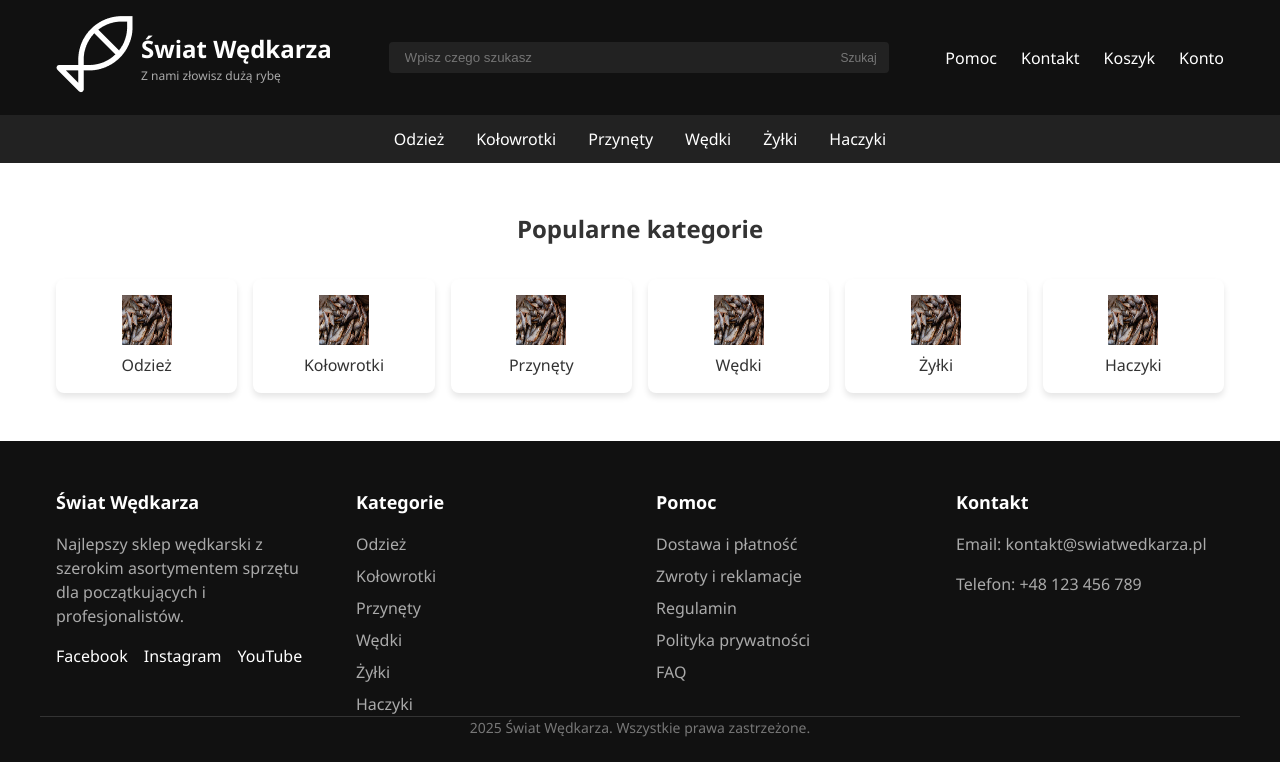
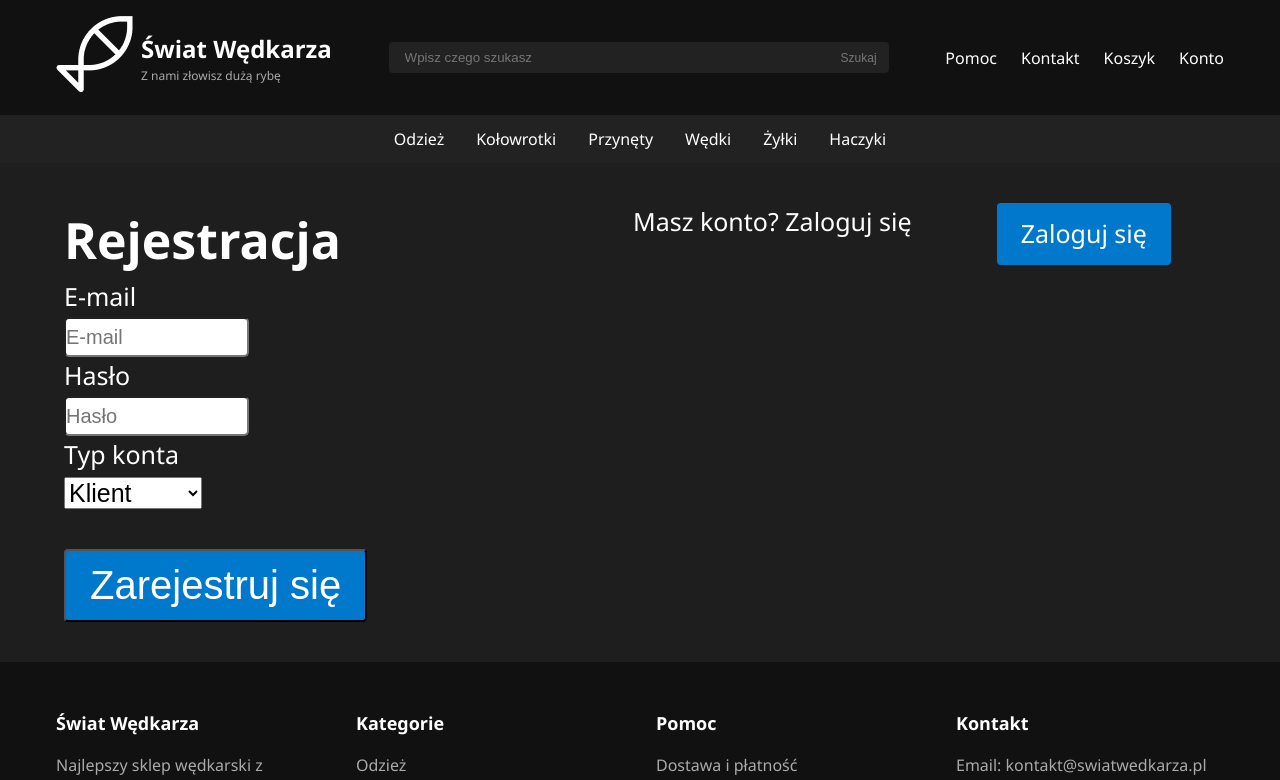
Before and after one commit to PawelK1P/Webowka, a React (Create React App) app: page /Registration in a window 1280 px wide. Shown: the top 780 px of the page. Built offline with nearby package versions, Linux system fonts and the light colour scheme; the HTML template or start-up script is replaced by a standard one.

Commit message:
Add files via upload

```diff
--- a/src/App.js
+++ b/src/App.js
@@ -6,24 +6,26 @@ import Navbar from "./components/Navbar";
 import Footer from "./components/Footer";
 import Main from "./components/Main";
 import Categories from "./components/Categories";
-import Account from "./components/Account";
+import Registration from "./components/Registration";
 import ProductPage from "./components/ProductPage";
+import Login from "./components/Login";
 
 function App() {
   const location = useLocation(); // Służy do uzyskania aktualnej lokalizacji
   return (
     <div className="app">
-      {location.pathname !== "/account" && <Navbar />} {/* Renderuje Navbar tylko jeśli nie znajdujesz się na stronie Account */}
+      {location.pathname !== "/Registration" && location.pathname!=="/Login" && <Navbar />} {/* Renderuje Navbar tylko jeśli nie znajdujesz się na stronie Registration */}
       <main>
         <Routes>
-          <Route path="/account" element={<Account />} /> {/*obsługa przejścia do Account*/}
+          <Route path="/Registration" element={<Registration />} /> {/*obsługa przejścia do Registration*/}
           <Route path="/" element={<Main />} /> {/* Główna strona */}
+          <Route path="/Login" element={<Login />} /> {/* Login */}
           {/* Można dodać inne przejścia tutaj */}
           <Route path="/ProductPage" element={<ProductPage />} />
         </Routes>
-        {location.pathname !== "/account" && location.pathname !== "/ProductPage" && <Categories />} {/* Renderuj Categories tylko jeśli nie znajdujesz się na stronie Account */}
+        {location.pathname !== "/Registration" && location.pathname !== "/ProductPage" && <Categories />} {/* Renderuj Categories tylko jeśli nie znajdujesz się na stronie Registration */}
       </main>
-      {location.pathname !== "/account" && location.pathname !== "/ProductPage" &&  <Footer />} {/* Renderuj Footer tylko jeśli nie znajdujesz się na stronie Account */}
+      {location.pathname !== "/Registration" && location.pathname !== "/ProductPage" &&  <Footer />} {/* Renderuj Footer tylko jeśli nie znajdujesz się na stronie Registration */}
     </div>
   );
 }
--- /dev/null
+++ b/src/components/Login.js
@@ -0,0 +1,92 @@
+import React, { useState } from 'react'; //useState zarządza komponentem
+import Navbar from "./Navbar";
+import Footer from "./Footer";
+import "../styles.css";
+import { Link } from 'react-router-dom';
+
+function Login() {
+  // zapis formularza w komponencie
+  const [formData, setFormData] = useState({ // formData - zapisuje dane, setFormData - aktualizuje formData, useState - zapisuje początkowe wartości
+    email: "",
+    password: "",
+    role: "client",
+    loading: false //ustawienie wartości początkowej dla paska ładowania
+  });
+
+  // Obsługa zmiany wartości w formularzu:
+  const handleChange = (e) => {
+    const { name, value } = e.target;
+    setFormData(prevState => ({
+      ...prevState,
+      [name]: value
+    }));
+  };
+
+  // Obsługa wysyłania formularza:
+  const handleSubmit = (event) => {
+    event.preventDefault(); //zapobiega przeładowaniu strony po wysłaniu formularza
+    setFormData(prevState => ({
+      ...prevState,
+      loading: true,
+    })); // pokazanie paska ładowania
+
+    // Symulacja opóźnienia
+    setTimeout(() => {
+      console.log(formData);
+
+      // Po zakończeniu procesu ładowania, pokaż alert i zakończ ładowanie
+      setFormData(prevState => ({
+        ...prevState,
+        loading: false,
+      }));
+
+      // Wyświetlenie alertu po zakończeniu rejestracji
+      alert("Logowanie zakończone pomyślnie!");
+    }, 2000);
+  };
+  return (
+    <>
+      <Navbar />
+      <div className="registration">
+      <div className="registration-form">
+        <h1>Logowanie</h1>
+        <form onSubmit={handleSubmit}>
+          <p>E-mail</p>
+          <input
+            type="email" className='text'
+            name="email"
+            value={formData.email}
+            onChange={handleChange}
+            required
+            placeholder='E-mail'
+          />
+          <p>Hasło</p>
+          <input
+            type="password" className='text'
+            name="password"
+            value={formData.password}
+            onChange={handleChange}
+            required
+            placeholder='Hasło'
+          />
+          <br /><br />
+          <input
+            type="submit"
+            value="Zaloguj się"
+            disabled={formData.loading}
+          />
+
+          {formData.loading && (
+            <div style={{ marginTop: 5, fontWeight: "bold" }}>Ładowanie...</div>
+          )}
+        </form>
+        </div>
+
+        <p>Nie masz konta? Utwórz je</p><div className='login'><Link to="/Registration">Rejestracja</Link></div>
+      </div>
+      <Footer />
+    </>
+  );
+};
+
+export default Login;
--- a/src/components/Navbar.js
+++ b/src/components/Navbar.js
@@ -1,11 +1,24 @@
+import React, { useState } from 'react';
 import icon from '../assets/ikona.png';
 import { Link } from 'react-router-dom'; // import komponentu Link (służy do obsługi routingu, dzięki któremu można się przenosić między stronami)
 function Navbar() {
+  const [showOptions, setShowOptions] = useState(false); // Stan do zarządzania widocznością opcji
+
+  const handleMouseEnter = () => {
+    setShowOptions(true);
+  };
+
+  const handleMouseLeave = () => {
+    setShowOptions(false);
+  };
+
+
   return (
     <header>
       {/*Pierwszy pasek*/}
       <div className="top-bar">
         {/*Logo sklepu*/}
+        <Link to="/">
         <div className="logo">
           <span><img src={icon} alt="Fish icon"/></span>
           <div>
@@ -13,6 +26,7 @@ function Navbar() {
             <p>Z nami złowisz dużą rybę</p>
           </div>
         </div>
+        </Link>
       {/*Wyszukiwarka*/}
         <div className="search">
           <input type="text" placeholder="Wpisz czego szukasz" />
@@ -24,7 +38,16 @@ function Navbar() {
           <a href="#">Pomoc</a>
           <a href="#">Kontakt </a>
           <a href="#">Koszyk </a>
-          <Link to="/account">Konto</Link> {/*Link to jest używane jako "załącznik", odsyła do Account.js*/}
+
+
+          {/* Konto z rozwijanym menu */}
+          <div
+            onMouseEnter={handleMouseEnter}
+            onMouseLeave={handleMouseLeave}
+            style={{ position: 'relative' }} // Umożliwia pozycjonowanie selecta
+          >
+            <Link to="/Registration">Konto</Link>
+          </div>
         </nav>
       </div>
     {/*Nawigacja kategorii*/}
--- /dev/null
+++ b/src/components/Registration.js
@@ -0,0 +1,103 @@
+import React, { useState } from 'react'; //useState zarządza komponentem
+import Navbar from "./Navbar";
+import Footer from "./Footer";
+import "../styles.css";
+import { Link } from 'react-router-dom';
+
+function Registration() {
+  // zapis formularza w komponencie
+  const [formData, setFormData] = useState({ // formData - zapisuje dane, setFormData - aktualizuje formData, useState - zapisuje początkowe wartości
+    email: "",
+    password: "",
+    role: "client",
+    loading: false //ustawienie wartości początkowej dla paska ładowania
+  });
+
+  // Obsługa zmiany wartości w formularzu:
+  const handleChange = (e) => {
+    const { name, value } = e.target;
+    setFormData(prevState => ({
+      ...prevState,
+      [name]: value
+    }));
+  };
+
+  // Obsługa wysyłania formularza:
+  const handleSubmit = (event) => {
+    event.preventDefault(); //zapobiega przeładowaniu strony po wysłaniu formularza
+    setFormData(prevState => ({
+      ...prevState,
+      loading: true,
+    })); // pokazanie paska ładowania
+
+    // Symulacja opóźnienia
+    setTimeout(() => {
+      console.log(formData);
+
+      // Po zakończeniu procesu ładowania, pokaż alert i zakończ ładowanie
+      setFormData(prevState => ({
+        ...prevState,
+        loading: false,
+      }));
+
+      // Wyświetlenie alertu po zakończeniu rejestracji
+      alert("Rejestracja zakończona pomyślnie!");
+    }, 2000);
+  };
+  return (
+    <>
+      <Navbar />
+      <div className="registration">
+      <div className="registration-form">
+        <h1>Rejestracja</h1>
+        <form onSubmit={handleSubmit}>
+          <p>E-mail</p>
+          <input
+            type="email" className='text'
+            name="email"
+            value={formData.email}
+            onChange={handleChange}
+            required
+            placeholder='E-mail'
+          />
+          <p>Hasło</p>
+          <input
+            type="password" className='text'
+            name="password"
+            value={formData.password}
+            onChange={handleChange}
+            required
+            placeholder='Hasło'
+          />
+
+          <p>Typ konta</p>
+          <select
+            name="role"
+            value={formData.role}
+            onChange={handleChange}
+          >
+            <option value="client">Klient</option>
+            <option value="employee">Pracownik</option>
+          </select>
+
+          <br /><br />
+          <input
+            type="submit"
+            value="Zarejestruj się"
+            disabled={formData.loading}
+          />
+
+          {formData.loading && (
+            <div style={{ marginTop: 5, fontWeight: "bold" }}>Ładowanie...</div>
+          )}
+        </form>
+        </div>
+
+        <p>Masz konto? Zaloguj się</p><div className='login'><Link to="/Login">Zaloguj się</Link></div>
+      </div>
+      <Footer />
+    </>
+  );
+};
+
+export default Registration;
--- a/src/styles.css
+++ b/src/styles.css
@@ -30,6 +30,7 @@ ul {
   border-radius: 4px;
   font-weight: 500;
   transition: background-color 0.2s;
+  color:white;
 }
 /*Przyciski/linki już odwiedzone*/
 .prod:hover {
@@ -257,3 +258,64 @@ footer {
   margin: 0 auto;
   padding: 0 16px;
 }
+
+/*sekcja rejestracji*/
+.registration{
+  display: flex;
+  justify-content: space-between;
+  align-items: flex-start;
+  width: 100%;
+  padding: 40px 5vw;
+  background-color: #1f1e1e;
+  color: white;
+  font-size: 25px;
+  gap: 40px;
+  box-sizing: border-box;
+}
+.text{
+  font-size:20px;
+  border-radius: 5px;
+  height:40px;
+  width:35%;
+}
+input[type='submit']{
+  background-color: #0078cc;
+  padding: 12px 24px;
+  border-radius: 4px;
+  font-weight: 500;
+  transition: background-color 0.2s;
+  color:white;
+  font-size: 40px;
+
+}
+
+.login{
+  flex: 1;
+  display: flex;
+  align-items: center;
+  justify-content: center;
+  height: 100%;
+}
+
+.registration-form {
+  flex: 2;
+  text-align: left;
+}
+.login a {
+  display: block;
+  background-color: #0078cc;
+  padding: 12px 24px;
+  border-radius: 4px;
+  font-weight: 500;
+  color: white;
+  text-align: center;
+  transition: background-color 0.2s;
+}
+
+.login a:hover {
+  background-color: #0069b4;
+}
+
+select{
+  font-size:25px;
+}
```
Also changed, not shown: src/firebase.js (added, +17 -0 lines).
